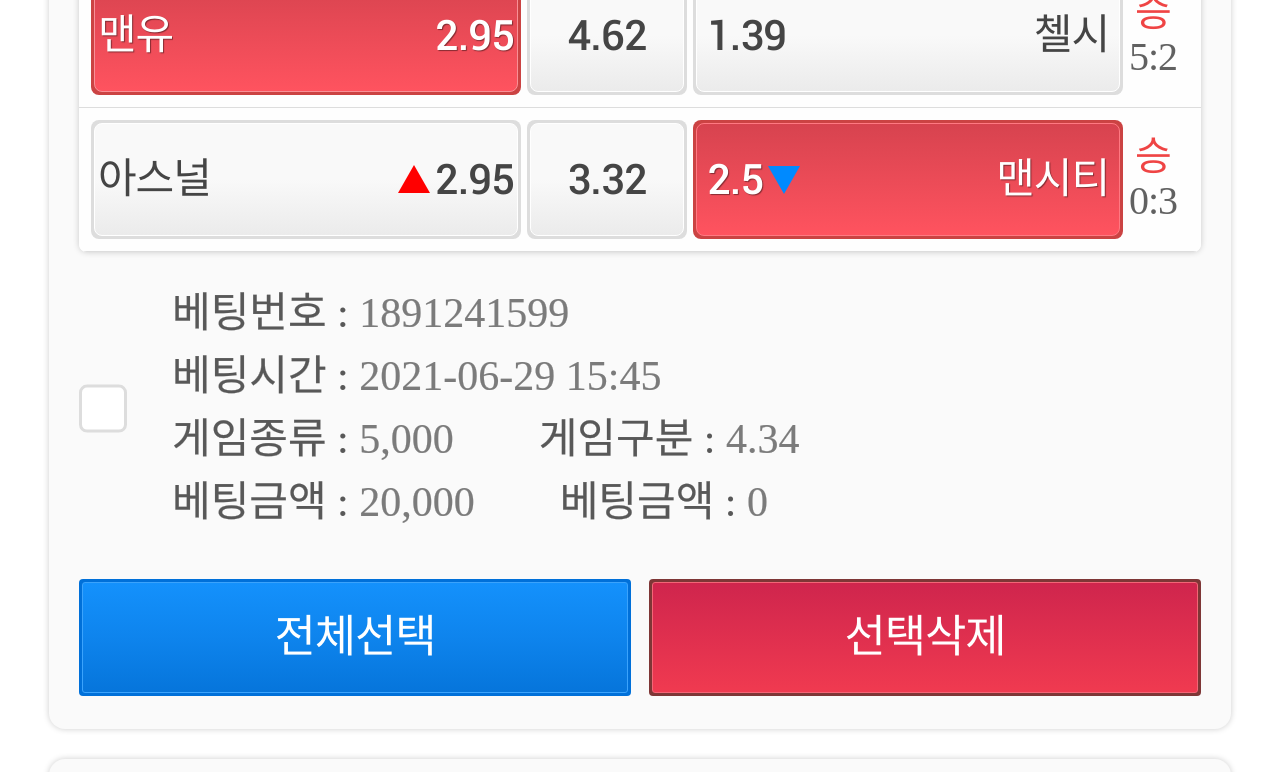
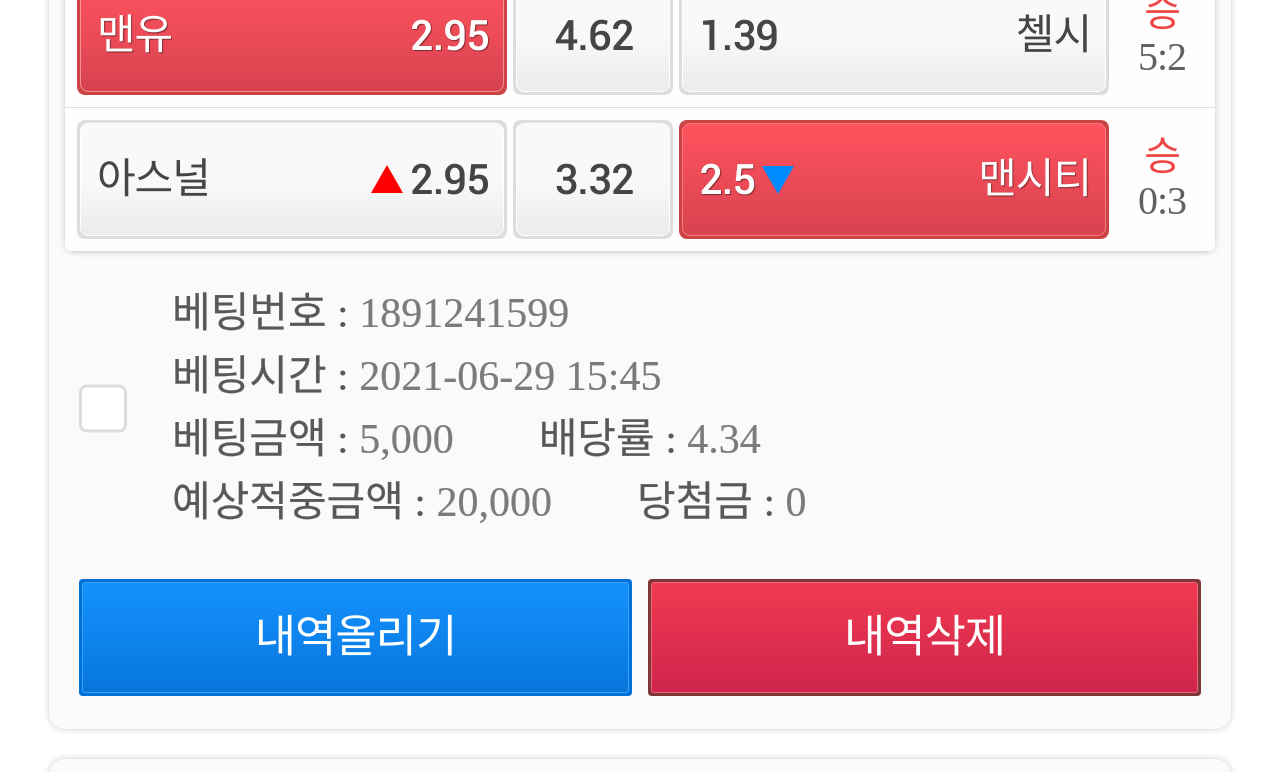
Before and after one commit to Verticv/winner-react-mobile-client, a React (Create React App) app: page /mypage/bet-history/sports in a window 1280 px wide. Shown: the part 2260-3032 px from the top of the page. Built offline with nearby package versions, Linux system fonts and the light colour scheme; a web font is replaced by a local one.

Commit message:
sport page style enhancement

```diff
--- a/src/components/common/ScrollButton.jsx
+++ b/src/components/common/ScrollButton.jsx
@@ -1,17 +1,32 @@
-import React from 'react'
+import React, { useEffect, useState } from 'react'
 import upButton from '../../images/newImages/mainPage/icons/up-botton.png'
 
 const ScrollButton = () => {
+
+    const [showUpButton, setShowUpButton] = useState(false)
 
     const scrollHandler = () => {
         window.scrollTo({ top: 0, behavior: 'smooth' });
     }
 
-    return (
-        <div onClick={scrollHandler} style={{top: '118rem', right: '1.875rem', zIndex: '200'}} className='absolute cursor-pointer'>
-            <img className='object-contain' style={{width: '8.375rem', height: '8.375rem'}} src={upButton} alt='up-button' />
+    useEffect(() => {
+        window.addEventListener('scroll', () => {
+            if (window.pageYOffset > 75 && document.documentElement.scrollTop + window.pageYOffset < 1290) {
+                setShowUpButton(true);
+            } else {
+                setShowUpButton(false);
+            }
+
+        });
+    })
+
+    return showUpButton &&
+        <div onClick={scrollHandler} style={{zIndex: '200', right: '1rem', top: '118rem'}} className='fixed cursor-pointer'>
+            <div className=''>
+                <img className='object-contain' style={{width: '8.375rem', height: '8.375rem'}} src={upButton} alt='up-button' />
+            </div>
         </div>
-    )
+
 }
 
 export default ScrollButton
--- a/src/components/common/cards/BoardComposeViewPanel.jsx
+++ b/src/components/common/cards/BoardComposeViewPanel.jsx
@@ -78,7 +78,7 @@ const BoardComposeViewPanel = ({
                     style={{padding: '0.1875rem'}}
                     className={`${
                         bet === "left"
-                        ? "text-white border-red-f99097 bg-gradient-to-b from-red-d7434f to-red-ff535f"
+                        ? "text-white border-red-f99097 bg-gradient-to-b from-red-ff535f to-red-d7434f"
                         : "border-white from-gray-f9f9f9 via-gray-f9f9f9 to-gray-ebebeb text-gray-r454545"}
                         flex items-center justify-between h-full w-full rounded-lg border bg-gradient-to-b cursor-pointer`
                     }>
@@ -101,7 +101,7 @@ const BoardComposeViewPanel = ({
                 >
                     <div className={`${
                         bet === "middle"
-                        ? "text-white border-red-f99097 bg-gradient-to-b from-red-d7434f to-red-ff535f"
+                        ? "text-white border-red-f99097 bg-gradient-to-b from-red-ff535f to-red-d7434f"
                         : "border-white from-gray-f9f9f9 via-gray-f9f9f9 to-gray-ebebeb text-gray-r454545"}
                         pt-px flex items-center justify-center h-full w-full rounded-lg border border-white bg-gradient-to-b from-gray-f9f9f9 via-gray-f9f9f9 to-gray-ebebeb cursor-pointer`}
                     >
@@ -123,7 +123,7 @@ const BoardComposeViewPanel = ({
                     }}
                     className={`${
                         bet === "right"
-                        ? "text-white border-red-ff7982 bg-gradient-to-b from-red-d7434f to-red-ff535f"
+                        ? "text-white border-red-ff7982 bg-gradient-to-b from-red-ff535f to-red-d7434f"
                         : "border-white from-gray-f9f9f9 via-gray-f9f9f9 to-gray-ebebeb text-gray-r454545 bg-gradient-to-b from-gray-f9f9f9 via-gray-f9f9f9 to-gray-ebebeb "}
                         pt-px flex items-center justify-between h-full w-full rounded-lg border border-white cursor-pointer px-10px`}
                     >
@@ -475,7 +475,7 @@ const BoardComposeViewPanel = ({
                                     style={{
                                         borderRadius: "3px"
                                     }}
-                                    className="flex items-center justify-center h-full w-full rounded-lg border border-red-f36576 bg-gradient-to-b from-red-cf254d to-red-f03a50 cursor-pointer"
+                                    className="flex items-center justify-center h-full w-full rounded-lg border border-red-f36576 bg-gradient-to-b from-red-f03a50 to-red-cf254d cursor-pointer"
                                 >
                                     <span style={{fontSize: '2.8125rem'}} className="font-spoqaMedium tracking-tight text-14px text-white pt-px">선택삭제</span>
                                 </div>
--- a/src/components/common/cards/SportsBetHistoryPanel.jsx
+++ b/src/components/common/cards/SportsBetHistoryPanel.jsx
@@ -70,16 +70,16 @@ const SportsBetHistoryPanel = ({
                     className="flex items-center justify-center h-36px rounded-lg bg-gray-dddddd"
                 >
                     <div
-                    style={{padding: '0.1875rem'}}
+                    // style={{padding: '0.1875rem'}}
                     className={`${
                         bet === "left"
-                        ? "text-white border-red-f99097 bg-gradient-to-b from-red-d7434f to-red-ff535f"
+                        ? "text-white border-red-f99097 bg-gradient-to-b from-red-ff535f to-red-d7434f"
                         : "border-white from-gray-f9f9f9 via-gray-f9f9f9 to-gray-ebebeb text-gray-r454545"}
-                        flex items-center justify-between h-full w-full rounded-lg border bg-gradient-to-b cursor-pointer`
+                        flex items-center justify-between h-full w-full rounded-lg border bg-gradient-to-b cursor-pointer pl-4 pr-3.5`
                     }>
                         <span style={{fontSize: '2.625rem'}} className="truncate text-left font-spoqaMedium tracking-tight text-14px">{team1}</span>
-                        <div className="flex items-center space-x-5px">
-                            {hasUp && <img className="object-contain w-8 h-7" src={UpIcon} alt="" /> }
+                        <div className="flex items-center">
+                            {hasUp && <img style={{marginRight: '0.4375rem'}} className="object-contain w-8 h-7" src={UpIcon} alt="" /> }
                             <span  style={{fontSize: '2.625rem'}} className="font-roboto tracking-tight text-14px">{stat1}</span>
                         </div>
                     </div>
@@ -96,9 +96,9 @@ const SportsBetHistoryPanel = ({
                 >
                     <div className={`${
                         bet === "middle"
-                        ? "text-white border-red-f99097 bg-gradient-to-b from-red-d7434f to-red-ff535f"
+                        ? "text-white border-red-f99097 bg-gradient-to-b from-red-ff535f to-red-d7434f"
                         : "border-white from-gray-f9f9f9 via-gray-f9f9f9 to-gray-ebebeb text-gray-r454545"}
-                        pt-px flex items-center justify-center h-full w-full rounded-lg border border-white bg-gradient-to-b from-gray-f9f9f9 via-gray-f9f9f9 to-gray-ebebeb cursor-pointer`}
+                        pt-px flex items-center justify-center h-full w-full rounded-lg border border-white bg-gradient-to-b from-gray-f9f9f9 via-gray-f9f9f9 to-gray-ebebeb cursor-pointer pl-4 pr-3.5`}
                     >
                         <span style={{fontSize: '2.625rem'}} className="font-roboto tracking-tight text-14px">{stat2}</span>
                     </div>
@@ -108,30 +108,32 @@ const SportsBetHistoryPanel = ({
                             width: '26.875rem',
                             height: '7.4375rem',
                             padding: '0.1875rem',
-                            marginRight: '0.375rem',
+                            // marginRight: '0.375rem',
                         }}
                     className={`${bet === "right" ? "bg-red-cb4343" : "bg-gray-dddddd"} flex group items-center justify-center h-36px rounded-lg bg-gray-dddddd`}>
                     <div
                     style={{
                         textShadow: bet === "right" ? "1px 1px 1px #00000070" : "",
+                        // paddingLeft: '',
+                        // paddingRight: '1.125rem',
                         // backgroundColor: bet === "right" ? "#cb4343" : "#dddddd"
                     }}
                     className={`${
                         bet === "right"
-                        ? "text-white border-red-ff7982 bg-gradient-to-b from-red-d7434f to-red-ff535f"
+                        ? "text-white border-red-ff7982 bg-gradient-to-b from-red-ff535f to-red-d7434f"
                         : "border-white from-gray-f9f9f9 via-gray-f9f9f9 to-gray-ebebeb text-gray-r454545 bg-gradient-to-b from-gray-f9f9f9 via-gray-f9f9f9 to-gray-ebebeb "}
-                        pt-px flex items-center justify-between h-full w-full rounded-lg border border-white cursor-pointer px-10px`}
+                        pt-px flex items-center justify-between h-full w-full rounded-lg border border-white cursor-pointer pl-4 pr-3.5`}
                     >
-                        <div className="flex items-center space-x-5px">
+                        <div className="flex items-center">
                             <span style={{fontSize: '2.625rem'}} className="font-roboto tracking-tight">{stat3}</span>
-                            {hasDown && <img className="object-contain w-8 h-7" src={DownIcon} alt="" /> }
+                            {hasDown && <img style={{marginLeft: '0.4375rem'}} className="object-contain w-8 h-7" src={DownIcon} alt="" /> }
                         </div>
                         <span style={{fontSize: '2.625rem'}} className="truncate font-spoqaMedium tracking-tight text-right">{team2}</span>
                     </div>
                 </button>
             </div>
 
-            <div style={{marginLeft: '0rem', fontSize: '2.625rem'}} className="w-full flex font-spoqaMedium tracking-tight text-center">
+            <div style={{marginLeft: '0rem', fontSize: '2.625rem'}} className="w-full flex font-spoqaMedium justify-center tracking-tight text-center">
                 {/* <div style={{width: isAttached && "90px"}} className="font-roboto w-99px text-gray-r454545">{score}</div> */}
                 {/* <div style={{width: isAttached && "59px"}} className="w-61px text-gray-r454545">{choice === "home" ? "홈팀 승" : "원정팀 승"}</div> */}
                 <div
@@ -321,7 +323,7 @@ const SportsBetHistoryPanel = ({
                 <div style={{fontSize: '2.625rem', flex: '0.8 0.8 0%;'}} className="h-full mr-8 flex-1 flex items-center justify-end">결과</div>
             </div>
 
-            <div style={{padding: '0 1.875rem' }} className="w-full space-y-10px">
+            <div style={{padding: '0 1rem' }} className="w-full">
                 {type === 0
                 ? <Cards0 />
                 : type === 1
@@ -353,18 +355,18 @@ const SportsBetHistoryPanel = ({
                             <div style={{WebkitTextStroke:"0.2px", fontSize: '2.625rem'}} className="w-full font-spoqa text-left text-gray-r7b7b7b"><span className='font-spoqaMedium text-gray-r585858' style={{fontSize: '2.625rem'}}>베팅번호 :</span> 1891241599</div>
                             <div style={{WebkitTextStroke:"0.2px", fontSize: '2.625rem'}} className="w-full font-spoqa text-left text-gray-r7b7b7b"><span className='font-spoqaMedium text-gray-r585858' style={{fontSize: '2.625rem'}}>베팅시간 :</span> 2021-06-29 15:45</div>
                             <div className='flex'>
-                                <div style={{WebkitTextStroke:"0.2px", fontSize: '2.625rem', marginRight: '5.3125rem'}} className="font-spoqa text-left text-gray-r7b7b7b"><span className='font-spoqaMedium text-gray-r585858' style={{fontSize: '2.625rem'}}>게임종류 :</span> 5,000</div>
-                                <div style={{WebkitTextStroke:"0.2px", fontSize: '2.625rem'}} className="font-spoqa text-left text-gray-r7b7b7b"><span className='font-spoqaMedium text-gray-r585858' style={{fontSize: '2.625rem'}}>게임구분 :</span> 4.34</div>
+                                <div style={{WebkitTextStroke:"0.2px", fontSize: '2.625rem', marginRight: '5.3125rem'}} className="font-spoqa text-left text-gray-r7b7b7b"><span className='font-spoqaMedium text-gray-r585858' style={{fontSize: '2.625rem'}}>베팅금액 :</span> 5,000</div>
+                                <div style={{WebkitTextStroke:"0.2px", fontSize: '2.625rem'}} className="font-spoqa text-left text-gray-r7b7b7b"><span className='font-spoqaMedium text-gray-r585858' style={{fontSize: '2.625rem'}}>배당률 :</span> 4.34</div>
                             </div>
                             <div className='flex'>
-                                <div style={{WebkitTextStroke:"0.2px", fontSize: '2.625rem', marginRight: '5.3125rem'}} className="font-spoqa text-left text-gray-r7b7b7b"><span className='font-spoqaMedium text-gray-r585858' style={{fontSize: '2.625rem'}}>베팅금액 :</span> 20,000</div>
-                                <div style={{WebkitTextStroke:"0.2px", fontSize: '2.625rem'}} className="font-spoqa text-left text-gray-r7b7b7b"><span className='font-spoqaMedium text-gray-r585858' style={{fontSize: '2.625rem'}}>베팅금액 :</span> 0</div>
+                                <div style={{WebkitTextStroke:"0.2px", fontSize: '2.625rem', marginRight: '5.3125rem'}} className="font-spoqa text-left text-gray-r7b7b7b"><span className='font-spoqaMedium text-gray-r585858' style={{fontSize: '2.625rem'}}>예상적중금액 :</span> 20,000</div>
+                                <div style={{WebkitTextStroke:"0.2px", fontSize: '2.625rem'}} className="font-spoqa text-left text-gray-r7b7b7b"><span className='font-spoqaMedium text-gray-r585858' style={{fontSize: '2.625rem'}}>당첨금 :</span> 0</div>
                             </div>
                         </div>
                     </div>
 
                     <div style={{margin: '3.75rem 1.875rem', marginTop: '2.8125rem', marginBottom: '0'}} className="flex items-center justify-between">
-                        <div className="flex w-full space-x-2px">
+                        <div className="flex w-full">
                             <button
                                 style={{borderRadius:"4px", padding: '0.1875rem', height: '7.3125rem'}}
                                 className="flex flex-1 items-center justify-center mr-4 rounded-md bg-blue-r0070d9 hover:opacity-75"
@@ -376,7 +378,7 @@ const SportsBetHistoryPanel = ({
                                     }}
                                     className="flex items-center justify-center h-full w-full rounded-lg border border-blue-r3ba3fc bg-gradient-to-b from-blue-r1491fc via-blue-r0e84ed to-blue-r0675db"
                                 >
-                                    <span style={{fontSize: '2.8125rem'}} className="font-spoqaMedium tracking-tight text-14px text-white pt-px">전체선택</span>
+                                    <span style={{fontSize: '2.8125rem'}} className="font-spoqaMedium tracking-tight text-14px text-white pt-px">내역올리기</span>
                                 </div>
                             </button>
                             <button
@@ -387,9 +389,9 @@ const SportsBetHistoryPanel = ({
                                     style={{
                                         borderRadius: "3px"
                                     }}
-                                    className="flex items-center justify-center h-full w-full rounded-lg border border-red-f36576 bg-gradient-to-b from-red-cf254d to-red-f03a50 cursor-pointer"
+                                    className="flex items-center justify-center h-full w-full rounded-lg border border-red-f36576 bg-gradient-to-b from-red-f03a50 to-red-cf254d cursor-pointer"
                                 >
-                                    <span style={{fontSize: '2.8125rem'}} className="font-spoqaMedium tracking-tight text-14px text-white pt-px">선택삭제</span>
+                                    <span style={{fontSize: '2.8125rem'}} className="font-spoqaMedium tracking-tight text-14px text-white pt-px">내역삭제</span>
                                 </div>
                             </button>
                         </div>
--- a/src/components/common/cards/SportsMatchResultsPanel.jsx
+++ b/src/components/common/cards/SportsMatchResultsPanel.jsx
@@ -75,7 +75,7 @@ const SportsPanel = ({
                     style={{padding: '0.1875rem'}}
                     className={`${
                         bet === "left"
-                        ? "text-white border-red-f99097 bg-gradient-to-b from-red-d7434f to-red-ff535f"
+                        ? "text-white border-red-f99097 bg-gradient-to-b from-red-ff535f to-red-d7434f"
                         : "border-white from-gray-f9f9f9 via-gray-f9f9f9 to-gray-ebebeb text-gray-r454545"}
                         flex items-center justify-between h-full w-full rounded-lg border bg-gradient-to-b cursor-pointer`
                     }>
@@ -98,7 +98,7 @@ const SportsPanel = ({
                 >
                     <div className={`${
                         bet === "middle"
-                        ? "text-white border-red-f99097 bg-gradient-to-b from-red-d7434f to-red-ff535f"
+                        ? "text-white border-red-f99097 bg-gradient-to-b from-red-ff535f to-red-d7434f"
                         : "border-white from-gray-f9f9f9 via-gray-f9f9f9 to-gray-ebebeb text-gray-r454545"}
                         pt-px flex items-center justify-center h-full w-full rounded-lg border border-white bg-gradient-to-b from-gray-f9f9f9 via-gray-f9f9f9 to-gray-ebebeb cursor-pointer`}
                     >
@@ -120,7 +120,7 @@ const SportsPanel = ({
                     }}
                     className={`${
                         bet === "right"
-                        ? "text-white border-red-ff7982 bg-gradient-to-b from-red-d7434f to-red-ff535f"
+                        ? "text-white border-red-ff7982 bg-gradient-to-b from-red-ff535f to-red-d7434f"
                         : "border-white from-gray-f9f9f9 via-gray-f9f9f9 to-gray-ebebeb text-gray-r454545 bg-gradient-to-b from-gray-f9f9f9 via-gray-f9f9f9 to-gray-ebebeb "}
                         pt-px flex items-center justify-between h-full w-full rounded-lg border border-white cursor-pointer px-10px`}
                     >
@@ -185,7 +185,7 @@ const SportsPanel = ({
                     style={{padding: '0.1875rem'}}
                     className={`${
                         bet === "left"
-                        ? "text-white border-red-f99097 bg-gradient-to-b from-red-d7434f to-red-ff535f"
+                        ? "text-white border-red-f99097 bg-gradient-to-b from-red-ff535f to-red-d7434f"
                         : "border-white from-gray-f9f9f9 via-gray-f9f9f9 to-gray-ebebeb text-gray-r454545"}
                         flex items-center justify-between h-full w-full rounded-lg border bg-gradient-to-b cursor-pointer`
                     }>
@@ -207,7 +207,7 @@ const SportsPanel = ({
                 >
                     <div className={`${
                         bet === "middle"
-                        ? "text-white border-red-f99097 bg-gradient-to-b from-red-d7434f to-red-ff535f"
+                        ? "text-white border-red-f99097 bg-gradient-to-b from-red-ff535f to-red-d7434f"
                         : "border-white from-gray-f9f9f9 via-gray-f9f9f9 to-gray-ebebeb text-gray-r454545 bg-gradient-to-b from-gray-f9f9f9 via-gray-f9f9f9 to-gray-ebebeb"}
                         pt-px flex items-center justify-center h-full w-full rounded-lg border border-white  cursor-pointer`}
                     >
@@ -229,7 +229,7 @@ const SportsPanel = ({
                     }}
                     className={`${
                         bet === "right"
-                        ? "text-white border-red-ff7982 bg-gradient-to-b from-red-d7434f to-red-ff535f"
+                        ? "text-white border-red-ff7982 bg-gradient-to-b from-red-ff535f to-red-d7434f"
                         : "border-white from-gray-f9f9f9 via-gray-f9f9f9 to-gray-ebebeb text-gray-r454545 bg-gradient-to-b from-gray-f9f9f9 via-gray-f9f9f9 to-gray-ebebeb "}
                         pt-px flex items-center justify-between h-full w-full rounded-lg border border-white cursor-pointer px-10px`}
                     >
```
Also changed, not shown: src/components/common/cards/BoardViewPanel.jsx (+6 -6 lines).
